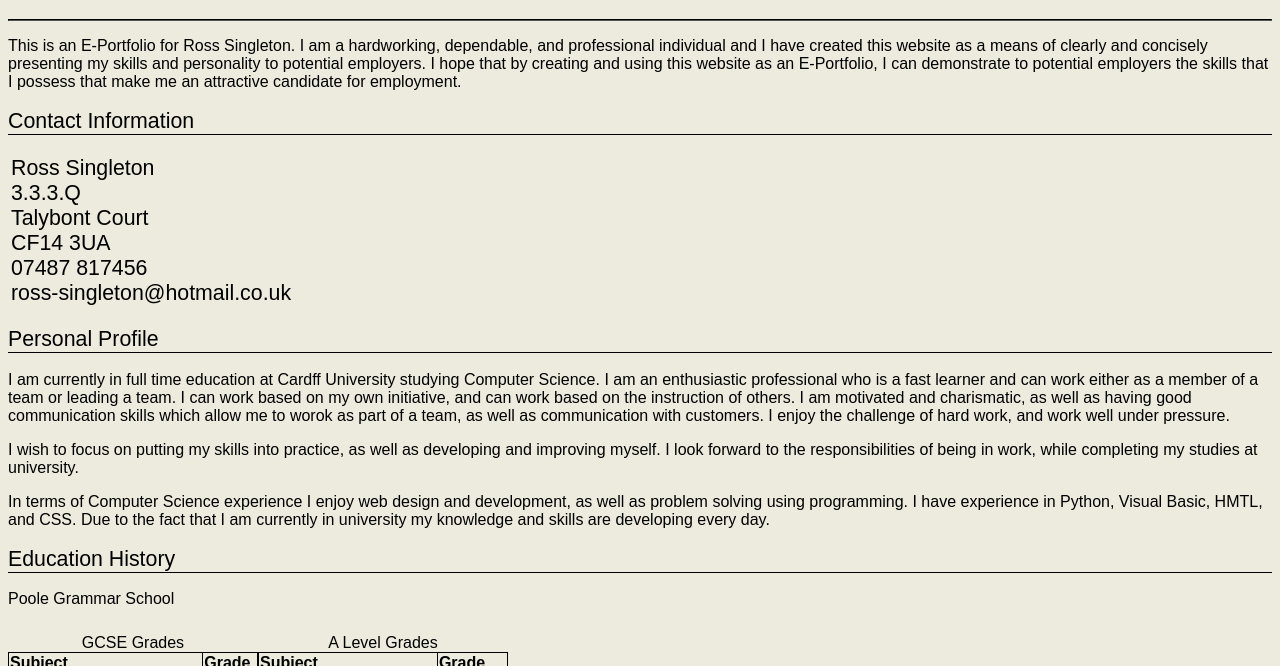
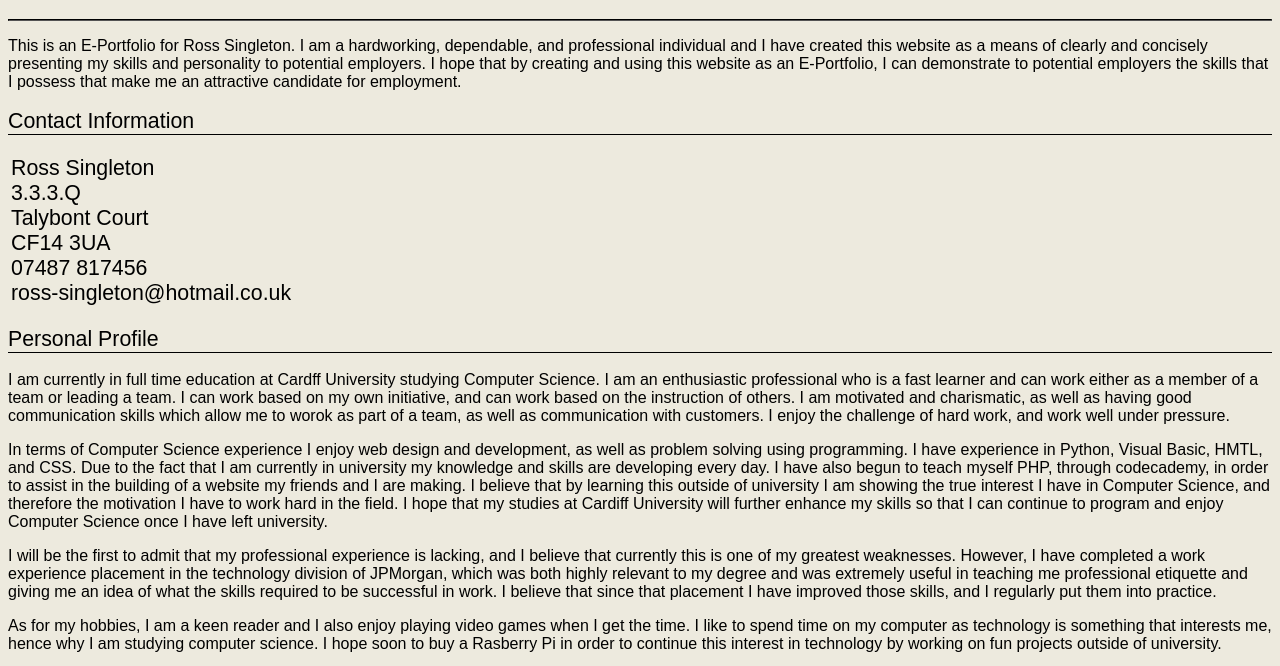
Before and after one commit to RossSingleton/Eportfolio, a plain HTML site: page index.html in a window 1280 px wide. Shown: the part 104-770 px from the top of the page. Drawn offline with Linux system fonts and the light colour scheme.

Commit message:
potentially finished

```diff
--- a/index.html
+++ b/index.html
@@ -30,9 +30,13 @@
 
 <p>I am currently in full time education at Cardff University studying Computer Science. I am an enthusiastic professional who is a fast learner and can work either as a member of a team or leading a team. I can work based on my own initiative, and can work based on the instruction of others. I am motivated and charismatic, as well as having good communication skills which allow me to worok as part of a team, as well as communication with customers. I enjoy the challenge of hard work, and work well under pressure.</p>
 
-<p>I wish to focus on putting my skills into practice, as well as developing and improving myself. I look forward to the responsibilities of being in work, while completing my studies at university.</p>
+<p>In terms of Computer Science experience I enjoy web design and development, as well as problem solving using programming. I have experience in Python, Visual Basic, HMTL, and CSS. Due to the fact that I am currently in university my knowledge and skills are developing every day. I have also begun to teach myself PHP, through codecademy, in order to assist in the building of a website my friends and I are making. I believe that by learning this outside of university I am showing the true interest I have in Computer Science, and therefore the motivation I have to work hard in the field. I hope that my studies at Cardiff University will further enhance my skills so that I can continue to program and enjoy Computer Science once I have left university. </p>
 
-<p>In terms of Computer Science experience I enjoy web design and development, as well as problem solving using programming. I have experience in Python, Visual Basic, HMTL, and CSS. Due to the fact that I am currently in university my knowledge and skills are developing every day.</p>
+<p>I will be the first to admit that my professional experience is lacking, and I believe that currently this is one of my greatest weaknesses. However, I have completed a work experience placement in the technology division of JPMorgan, which was both highly relevant to my degree and was extremely useful in teaching me professional etiquette and giving me an idea of what the skills required to be successful in work. I believe that since that placement I have improved those skills, and I regularly put them into practice. </p>
+
+<p>As for my hobbies, I am a keen reader and I also enjoy playing video games when I get the time. I like to spend time on my computer as technology is something that interests me, hence why I am studying computer science. I hope soon to buy a Rasberry Pi in order to continue this interest in technology by working on fun projects outside of university.</p>
+
+<p>Finally, I wish to focus on putting my skills into practice, as well as developing and improving myself. I look forward to the responsibilities of being in work, while completing my studies at university.</p>
 
 <h2>Education History</h2>
 
```
